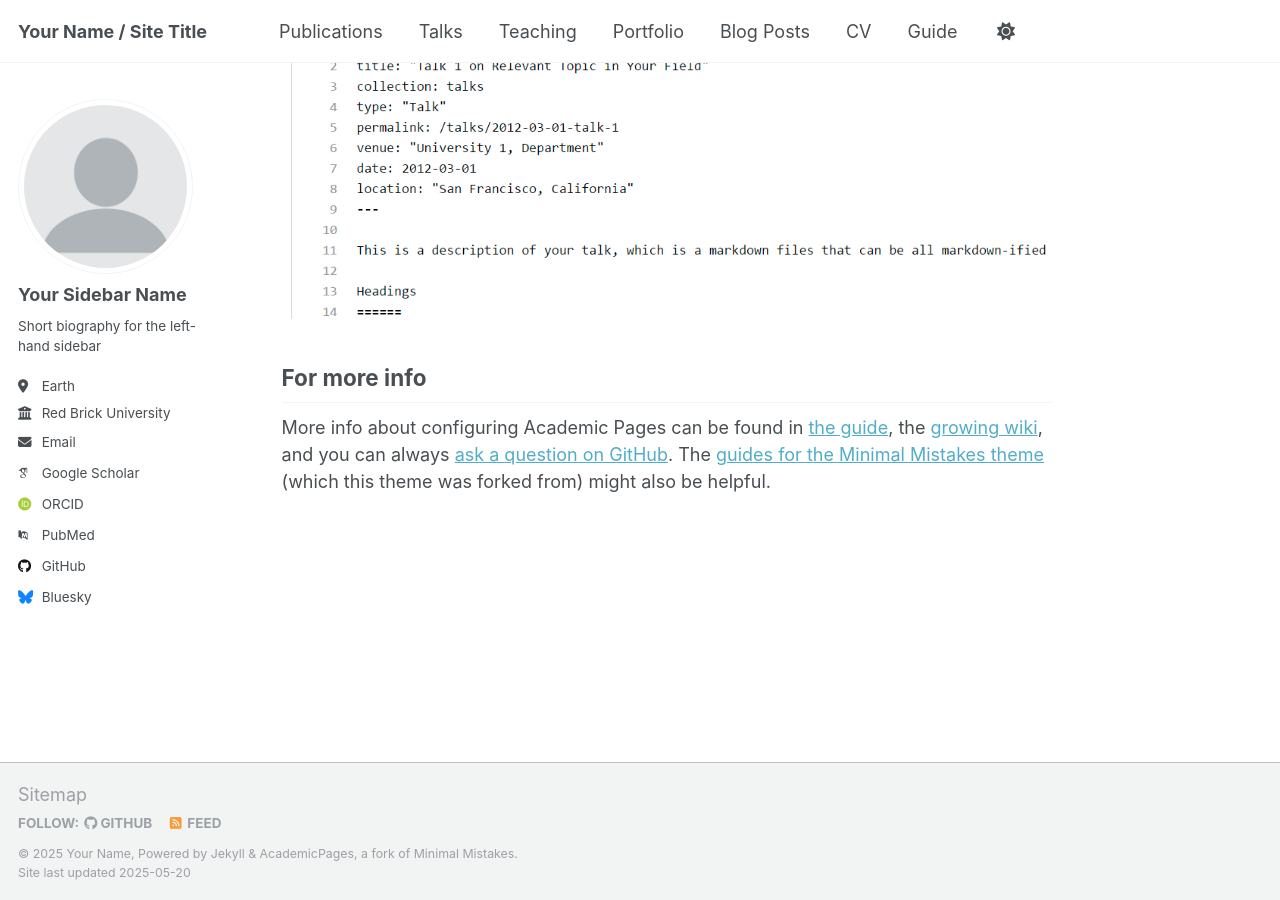
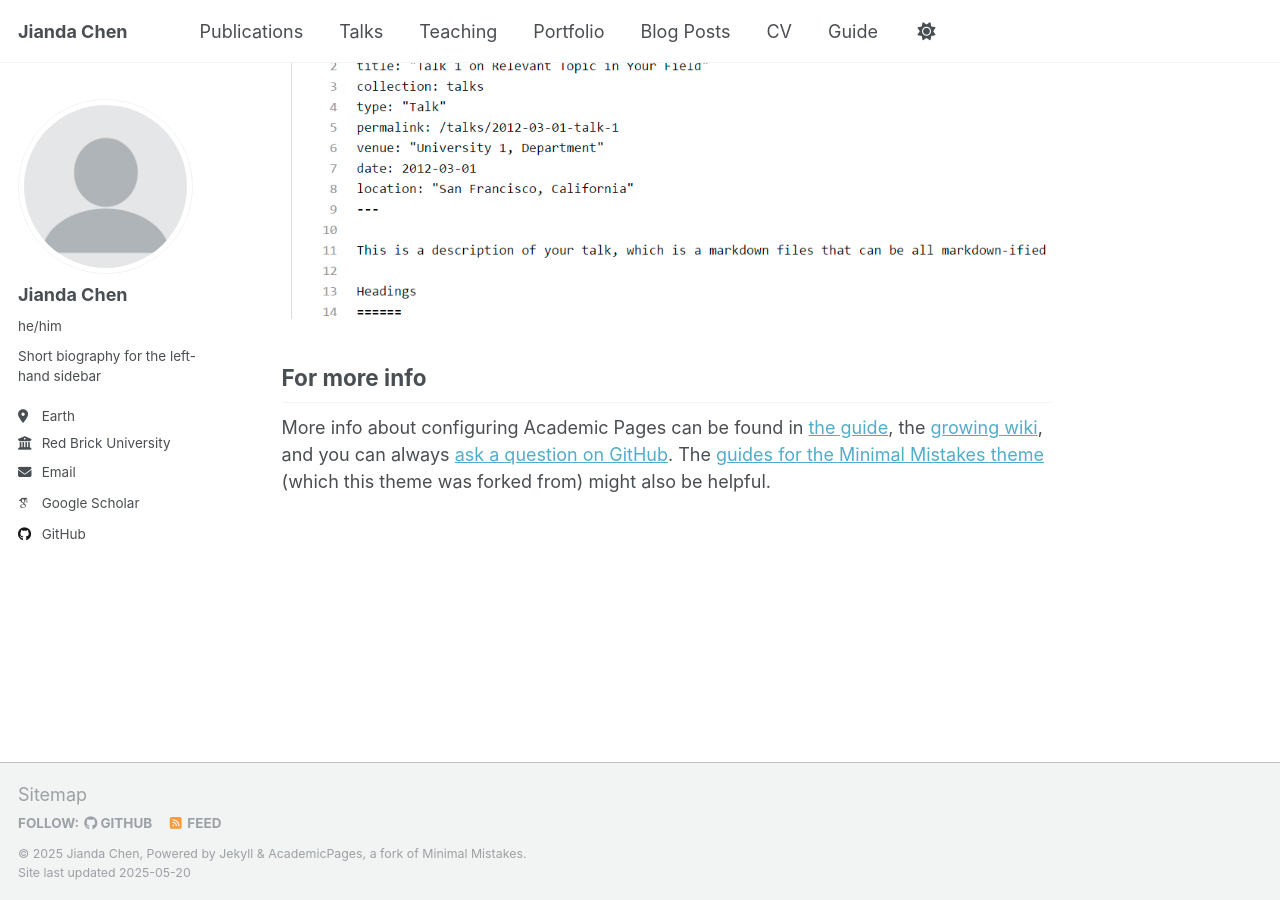
Before and after one commit to jianda-chen/jianda-chen.github.io, a Jekyll site: the page built from _pages/about.md, in a window 1280 px wide and 900 px high, scrolled down 2636 px. Built offline with Jekyll 4.4.1, drawn with Linux system fonts in a browser that asks for light colours; some web fonts are replaced.

Commit message:
init _config.yml

```diff
--- a/_config.yml
+++ b/_config.yml
@@ -9,9 +9,9 @@
 # Basic Site Settings
 locale                   : "en-US"
 site_theme               : "default"
-title                    : "Your Name / Site Title"
+title                    : "Jianda Chen"
 title_separator          : "-"
-name                     : &name "Your Name"
+name                     : &name "Jianda Chen"
 description              : &description "personal description"
 url                      : https://academicpages.github.io # the base hostname & protocol for your site e.g. "https://[your GitHub username].github.io" or if you already have some other page hosted on Github then use "https://[your GitHub username].github.io/[Your Repo Name]"
 baseurl                  : "" # the subpath of your site, e.g. "/blog"
@@ -23,8 +23,8 @@ repository               : "academicpages/academicpages.github.io"
 author:
   # Biographic information
   avatar           : "profile.png"
-  name             : "Your Sidebar Name"
-  pronouns         : # example: "she/her"
+  name             : "Jianda Chen"
+  pronouns         : "he/him"
   bio              : "Short biography for the left-hand sidebar"
   location         : "Earth"
   employer         : "Red Brick University"
@@ -34,11 +34,11 @@ author:
   # Academic websites
   academia         : # URL
   arxiv            : # URL - Update with the correct link to your profile
-  googlescholar    : "https://scholar.google.com/citations?user=PS_CX0AAAAAJ"
+  googlescholar    : "https://scholar.google.com/citations?user=jEOSgcUAAAAJ"
   impactstory      : # URL
-  orcid            : "http://orcid.org/yourorcidurl"
+  orcid            : # "http://orcid.org/yourorcidurl"
   semantic         : # URL
-  pubmed           : "https://www.ncbi.nlm.nih.gov/pubmed/?term=john+snow"
+  pubmed           : # "https://www.ncbi.nlm.nih.gov/pubmed/?term=john+snow"
   researchgate     : # URL
   scopus           : # URL
 
@@ -46,12 +46,12 @@ author:
   bitbucket        : # Username - Update with your username on the site
   codepen          : # Username
   dribbble         : # Username
-  github           : "academicpages"
+  github           : "jianda-chen"
   kaggle           : # Username
   stackoverflow    : # User number or user number and name (i.e., use "1" or "1/jeff-atwood")
 
   # Social media
-  bluesky          : "bsky.app" # Replace this with you Bluesky username
+  bluesky          : # "bsky.app" # Replace this with you Bluesky username
   facebook         : # Username
   flickr           : # Username
   foursquare       : # Username
```
